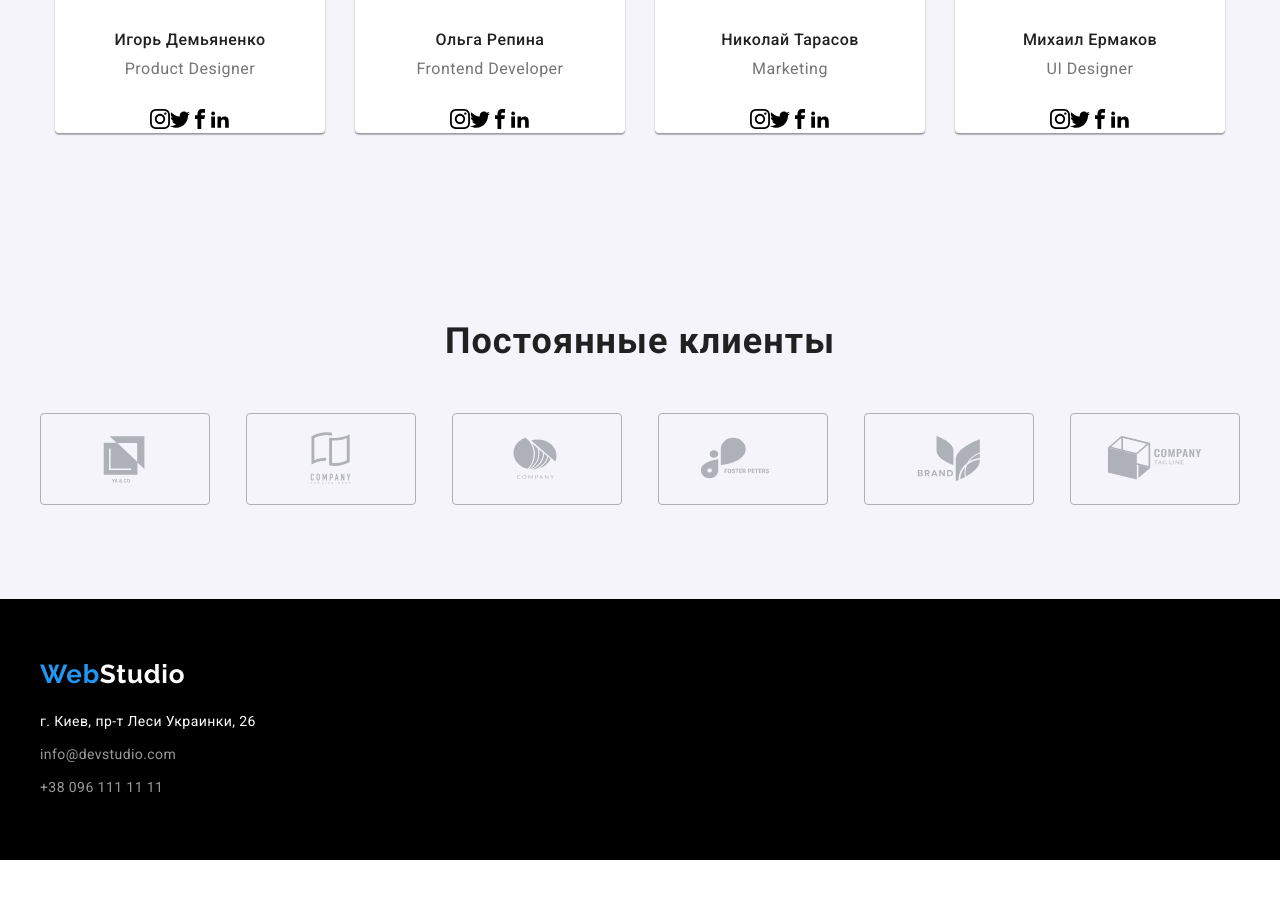
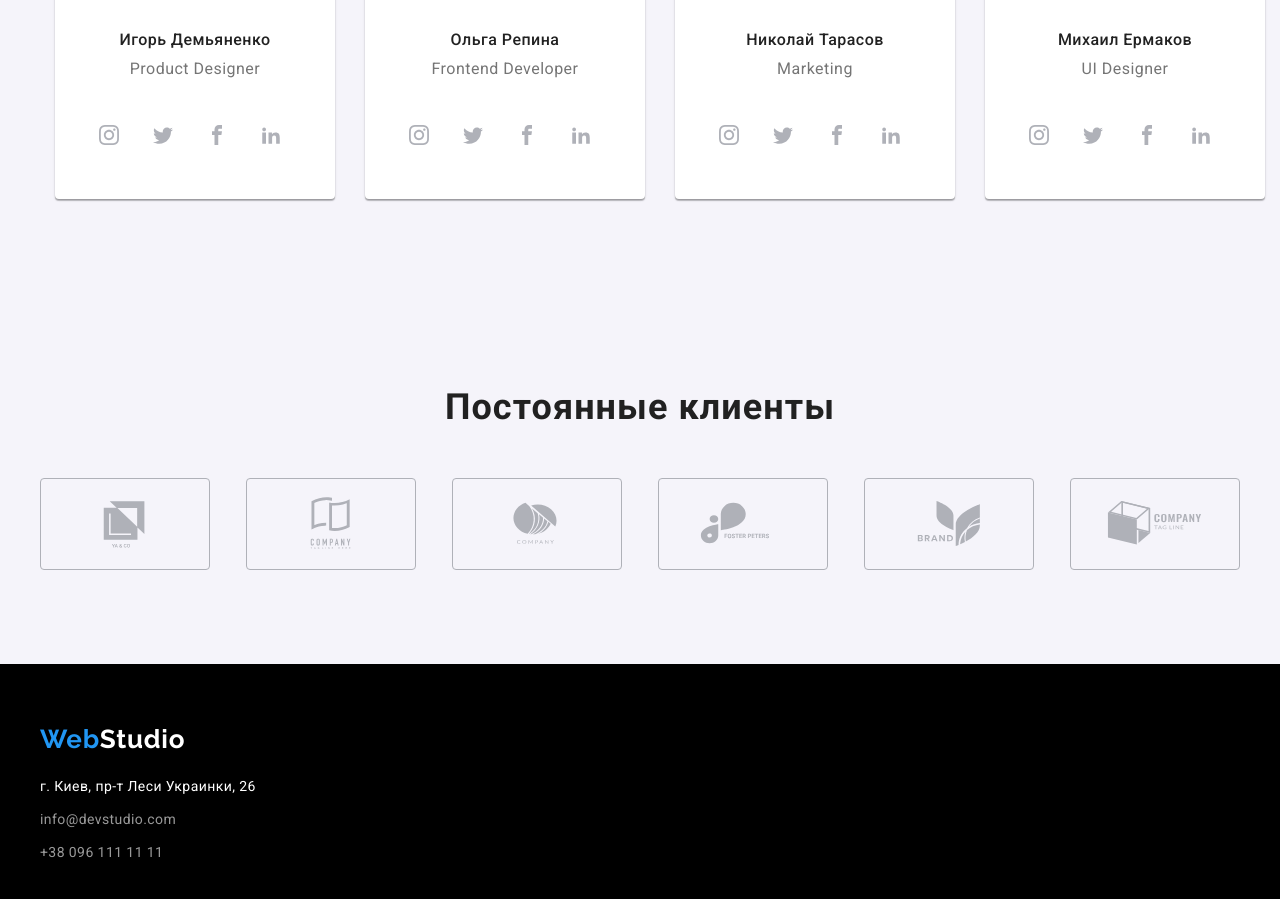
Before and after one commit to AndreyIlchuk/goit-markup-hw-04, a plain HTML site: page index.html in a window 1280 px wide. Shown: the part 2054-2953 px from the top of the page. Before the commit the page ends 2914 px from the top, so only its background shows below. Drawn offline with Linux system fonts and the light colour scheme.

Commit message:
13.12.21

```diff
--- a/css/style.css
+++ b/css/style.css
@@ -401,7 +401,18 @@ a {
 .social-links {
   display: flex;
   justify-content: center;
-  align-items: center;
+  margin: 16px 32px 30px 32px;
+}
+.social-link {
+  display: block;
+  width: 44px;
+  height: 44px;
+  margin-right: 10px;
+  border-radius: 50%;
+  background-color: #fff;
+}
+.link-icon {
+  fill: #afb1b8;
 }
 /*regular customers*/
 .regular-customers {
--- a/index.html
+++ b/index.html
@@ -204,24 +204,21 @@
                 </svg>
                  </a>
                  </li>
-                 <li class="c
-                 social-link">
+                 <li class="social-link">
                  <a class="link-icon" href="#">
                    <svg class="social-icon" width="20px" height="20px">
                   <use href='./img/symbol-defs.svg#icon-twitter'></use>
                 </svg>
                  </a>
                 </li>
-                 <li class="c
-                 social-link">
+                 <li class="social-link">
                  <a class="link-icon" href="#">
                    <svg class="social-icon" width="20px" height="20px">
                   <use href='./img/symbol-defs.svg#icon-facebook'></use>
                 </svg>
                  </a>
                 </li>
-                 <li class="c
-                 social-link">
+                 <li class="social-link">
                  <a class="link-icon" href="#">
                    <svg class="social-icon" width="20px" height="20px">
                   <use href='./img/symbol-defs.svg#icon-linkedin2'></use>
@@ -252,16 +249,14 @@
                 </svg>
                  </a>
                 </li>
-                 <li class="c
-                 social-link">
+                 <li class="social-link">
                  <a class="link-icon" href="#">
                    <svg class="social-icon" width="20px" height="20px">
                   <use href='./img/symbol-defs.svg#icon-facebook'></use>
                 </svg>
                  </a>
                 </li>
-                 <li class="c
-                 social-link">
+                 <li class="social-link">
                  <a class="link-icon" href="#">
                    <svg class="social-icon" width="20px" height="20px">
                   <use href='./img/symbol-defs.svg#icon-linkedin2'></use>
@@ -284,24 +279,21 @@
                 </svg>
                  </a>
                  </li>
-                 <li class="c
-                 social-link">
+                 <li class="social-link">
                  <a class="link-icon" href="#">
                    <svg class="social-icon" width="20px" height="20px">
                   <use href='./img/symbol-defs.svg#icon-twitter'></use>
                 </svg>
                  </a>
                 </li>
-                 <li class="c
-                 social-link">
+                 <li class="social-link">
                  <a class="link-icon" href="#">
                    <svg class="social-icon" width="20px" height="20px">
                   <use href='./img/symbol-defs.svg#icon-facebook'></use>
                 </svg>
                  </a>
                 </li>
-                 <li class="c
-                 social-link">
+                 <li class="social-link">
                  <a class="link-icon" href="#">
                    <svg class="social-icon" width="20px" height="20px">
                   <use href='./img/symbol-defs.svg#icon-linkedin2'></use>
@@ -332,16 +324,14 @@
                 </svg>
                  </a>
                 </li>
-                 <li class="c
-                 social-link">
+                 <li class="social-link">
                  <a class="link-icon" href="#">
                    <svg class="social-icon" width="20px" height="20px">
                   <use href='./img/symbol-defs.svg#icon-facebook'></use>
                 </svg>
                  </a>
                 </li>
-                 <li class="c
-                 social-link">
+                 <li class="social-link">
                  <a class="link-icon" href="#">
                    <svg class="social-icon" width="20px" height="20px">
                   <use href='./img/symbol-defs.svg#icon-linkedin2'></use>
```
